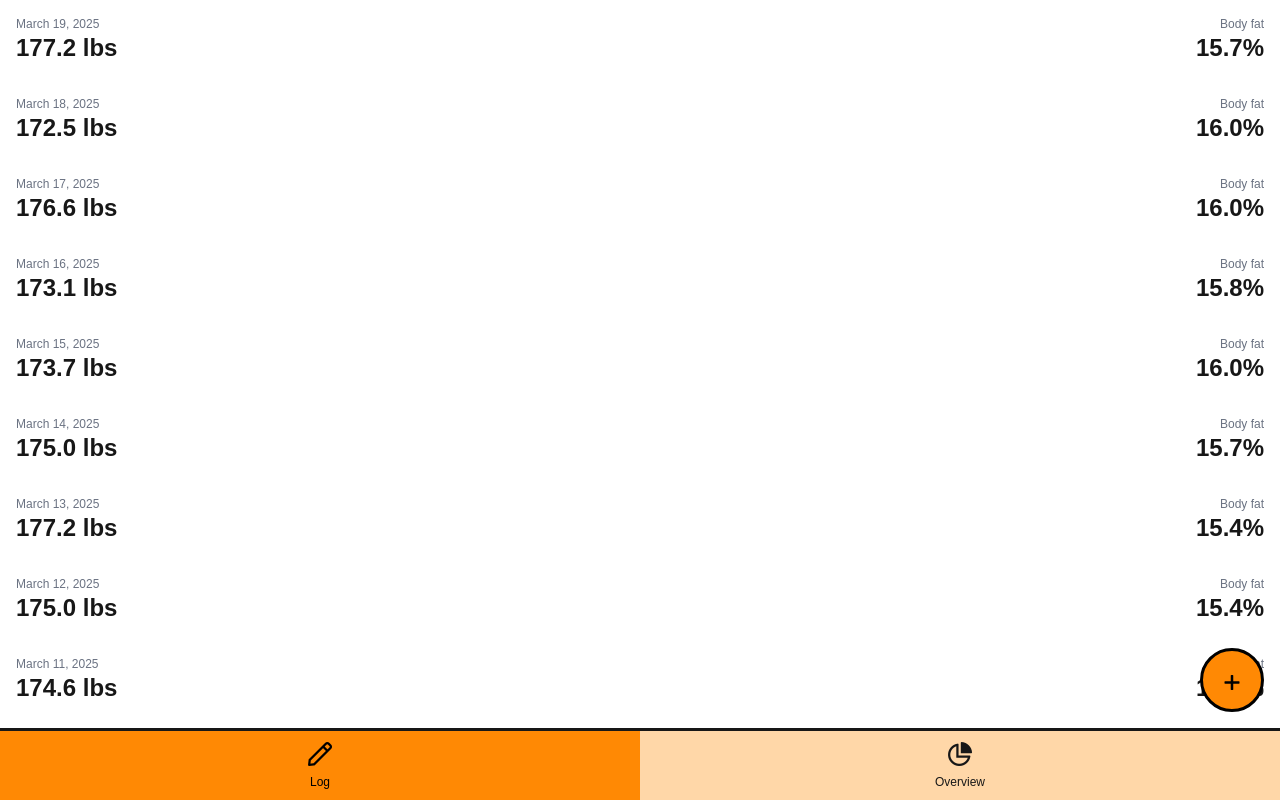
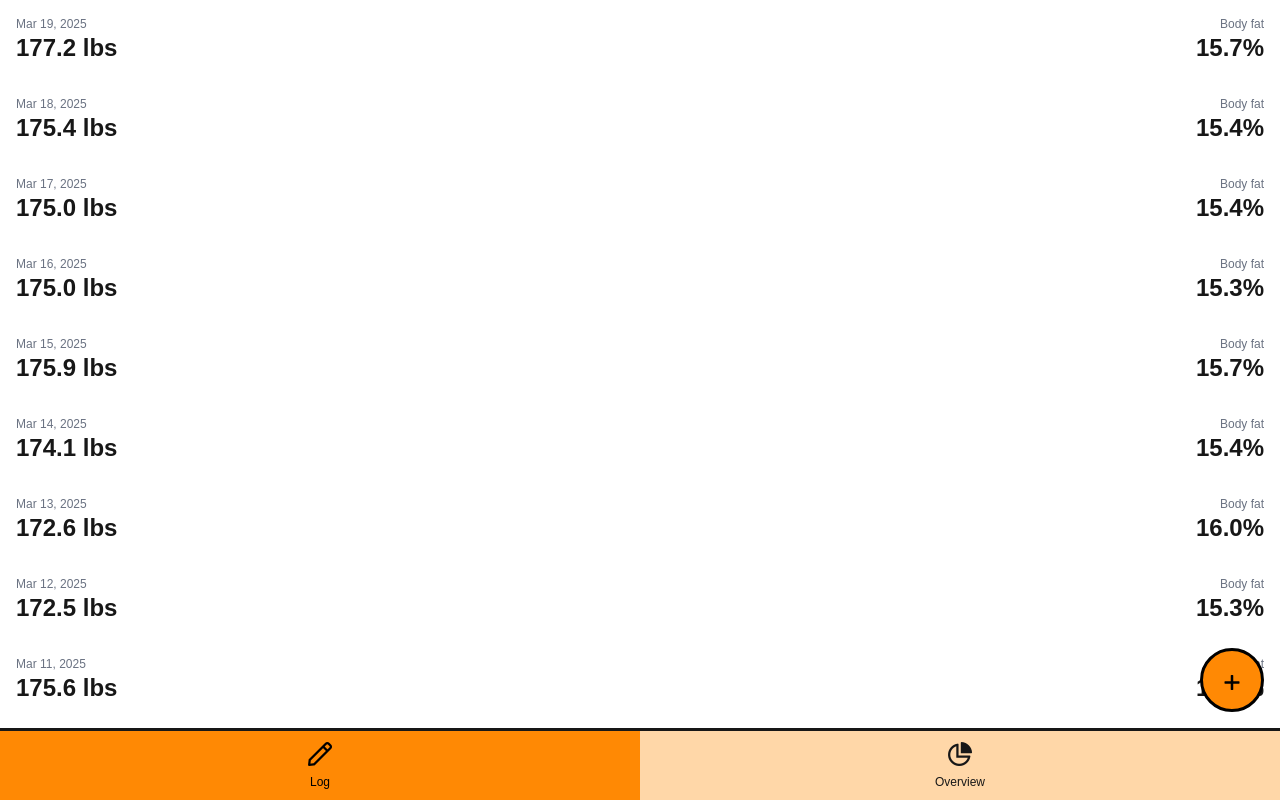
Before and after one commit to Tsmith18256/my-health-app-web, a Next.js app: page /body-comp/log in a window 1280 px wide. Shown: the top 800 px of the page. Built offline with nearby package versions, Linux system fonts and the light colour scheme.

Commit message:
Add a mock database for body comp log page

```diff
--- a/src/app/(app)/body-comp/log/body-comp-row.component.tsx
+++ b/src/app/(app)/body-comp/log/body-comp-row.component.tsx
@@ -1,21 +1,29 @@
-export const BodyCompRow = (props: IBodyCompRowProps) => {
+import { IBodyCompEntry } from "@/database/models/body-comp-entry.model";
+
+export const BodyCompRow = ({ entry }: IBodyCompRowProps) => {
   return (
     <div className="active:bg-gray-200 flex justify-between p-4">
       <div className="flex flex-col">
-        <span className="text-xs text-gray-500">{props.date}</span>
-        <strong className="text-2xl">{props.weight}</strong>
+        <span className="text-xs text-gray-500">{entry.date.format('MMM DD, YYYY')}</span>
+        <strong className="text-2xl">{entry.weight.toFixed(1)} lbs</strong>
       </div>
 
-      <div className="flex flex-col items-end">
-        <span className="text-xs text-gray-500">Body fat</span>
-        <strong className="text-2xl">{props.bodyFat}</strong>
-      </div>
+      {entry.bodyFat && (
+        <div className="flex flex-col items-end">
+          <span className="text-xs text-gray-500">Body fat</span>
+          <strong className="text-2xl">
+            {entry.bodyFat.toLocaleString(undefined, {
+              style: "percent",
+              minimumFractionDigits: 1,
+              maximumFractionDigits: 1,
+            })}
+          </strong>
+        </div>
+      )}
     </div>
   );
 };
 
 export interface IBodyCompRowProps {
-  date: string;
-  weight: string;
-  bodyFat: string;
+  entry: IBodyCompEntry;
 }
--- a/src/app/(app)/body-comp/log/page.tsx
+++ b/src/app/(app)/body-comp/log/page.tsx
@@ -1,30 +1,21 @@
 import { BodyCompBottomNav } from "@/app/(app)/body-comp/body-comp-bottom-nav.component";
 import {
-  BodyCompRow,
-  IBodyCompRowProps,
+  BodyCompRow
 } from "@/app/(app)/body-comp/log/body-comp-row.component";
 import { FloatingActionButton } from "@/app/(app)/body-comp/log/floating-action-button.component";
-import dayjs from "dayjs";
+import { selectBodyCompEntries } from '@/database/models/body-comp-entry.model';
 import Link from "next/link";
 
-const entries: (IBodyCompRowProps & { id: number })[] = [];
-for (let i = 0; i < 20; i++) {
-  entries.push({
-    id: i,
-    date: dayjs().subtract(i, "day").format("MMMM D, YYYY"),
-    weight: `${(Math.random() * 5 + 172.5).toFixed(1)} lbs`,
-    bodyFat: `${(Math.random() + 15.2).toFixed(1)}%`,
-  });
-}
+export default async function BodyCompLogPage() {
+  const entries = await selectBodyCompEntries();
 
-export default function BodyCompLogPage() {
   return (
     <>
       <main className="mb-38">
         {entries.map((entry) => {
           return (
-            <Link key={entry.date} href={`/body-comp/edit/${entry.id}`}>
-              <BodyCompRow {...entry} />
+            <Link key={entry.id} href={`/body-comp/edit/${entry.id}`}>
+              <BodyCompRow entry={entry} />
             </Link>
           );
         })}
--- a/src/components/button/button.component.tsx
+++ b/src/components/button/button.component.tsx
@@ -1,4 +1,4 @@
-import { ObjectValues } from "@/types/ObjectValues";
+import { ObjectValues } from "@/types/object-values.types";
 import { ComponentProps } from "react";
 
 export const Button = (props: IButtonProps) => {
--- a/src/components/heading/heading.component.tsx
+++ b/src/components/heading/heading.component.tsx
@@ -1,4 +1,4 @@
-import { ObjectValues } from "@/types/ObjectValues";
+import { ObjectValues } from "@/types/object-values.types";
 
 export const Heading = (props: IHeadingProps) => {
   const HeadingTag = props.tag ?? props.level;
--- a/src/components/icon/icon.component.tsx
+++ b/src/components/icon/icon.component.tsx
@@ -1,4 +1,4 @@
-import { ObjectValues } from "@/types/ObjectValues";
+import { ObjectValues } from "@/types/object-values.types";
 
 export const Icon = (props: IIconProps) => {
   const size = props.size ?? IconSize.Medium;
--- /dev/null
+++ b/src/database/models/body-comp-entry.model.ts
@@ -0,0 +1,41 @@
+import { Brand } from "@/types/brand.type";
+import dayjs, { Dayjs } from "dayjs";
+
+export type BodyCompEntryId = Brand<number, "BodyCompEntryId">;
+
+export interface IBodyCompEntry {
+  id: BodyCompEntryId;
+  date: Dayjs;
+  weight: number;
+  bodyFat: number;
+  waistCircumference?: number;
+  neckCircumference?: number;
+  chestSkinfold?: number;
+  abSkinfold?: number;
+  thighSkinfold?: number;
+}
+
+const mockEntries: IBodyCompEntry[] = [];
+for (let i = 0; i < 20; i++) {
+  mockEntries.push({
+    id: i as BodyCompEntryId,
+    date: dayjs().subtract(i, "day"),
+    weight: Math.random() * 5 + 172.5,
+    bodyFat: (Math.random() + 15.2) / 100,
+    waistCircumference: Math.random() * 3 + 34,
+    neckCircumference: Math.random() * 1 + 15,
+    chestSkinfold: Math.random() * 3 + 10,
+    abSkinfold: Math.random() * 4 + 14,
+    thighSkinfold: Math.random() * 3 + 14,
+  });
+}
+
+export const selectBodyCompEntries = (): Promise<IBodyCompEntry[]> => {
+  return Promise.resolve(mockEntries);
+};
+
+export const selectBodyCompEntryById = (
+  id: BodyCompEntryId
+): IBodyCompEntry | undefined => {
+  return mockEntries.find((entry) => entry.id === id);
+};
--- /dev/null
+++ b/src/types/brand.type.ts
@@ -0,0 +1,3 @@
+declare const brand: unique symbol;
+
+export type Brand<T, TBrand> = T & { [brand]: TBrand };
```
Also changed, not shown: src/types/object-values.types.ts (renamed from src/types/ObjectValues.ts).
